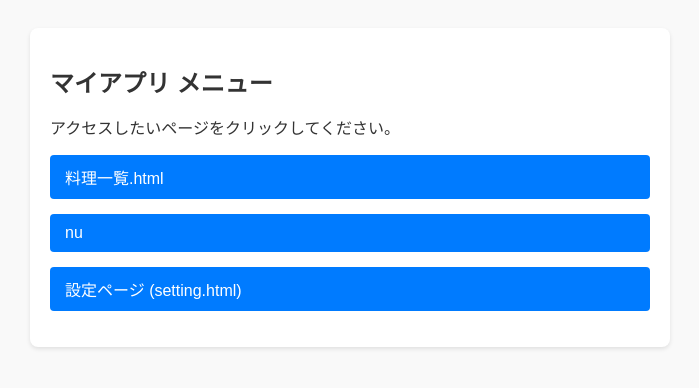
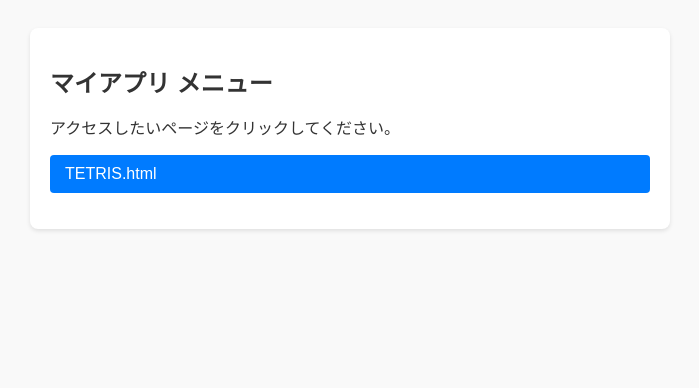
Before and after one commit to mina3710naka-creator/Tetris, a website: page index.html in a window 1280 px wide. Shown: the whole page, without its empty margins (290-989 px from the left). Drawn offline with Linux system fonts and the light colour scheme.

Commit message:
Update index.html

```diff
--- a/index.html
+++ b/index.html
@@ -53,9 +53,7 @@
     <p>アクセスしたいページをクリックしてください。</p>
 
     <ul class="menu-list">
-        <li><a href="料理一覧.html">料理一覧.html</a></li>
-        <li><a href="app2.html">nu</a></li>
-        <li><a href="setting.html">設定ページ (setting.html)</a></li>
+        <li><a href="tetris.html">TETRIS.html</a></li>
     </ul>
 </div>
 
```
